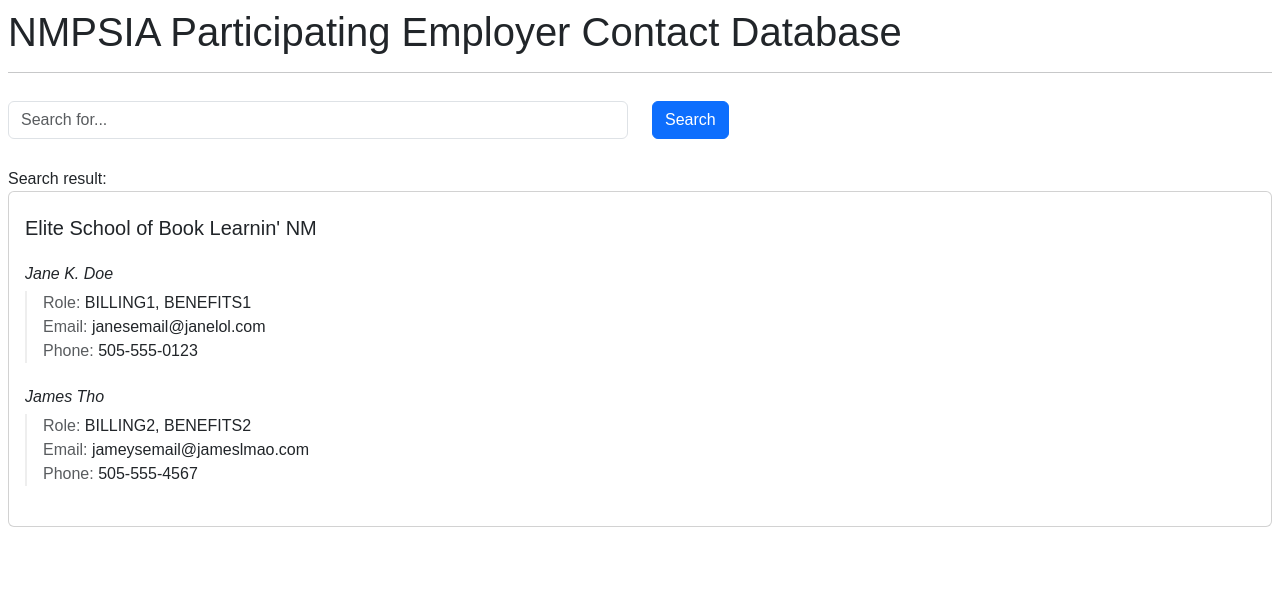
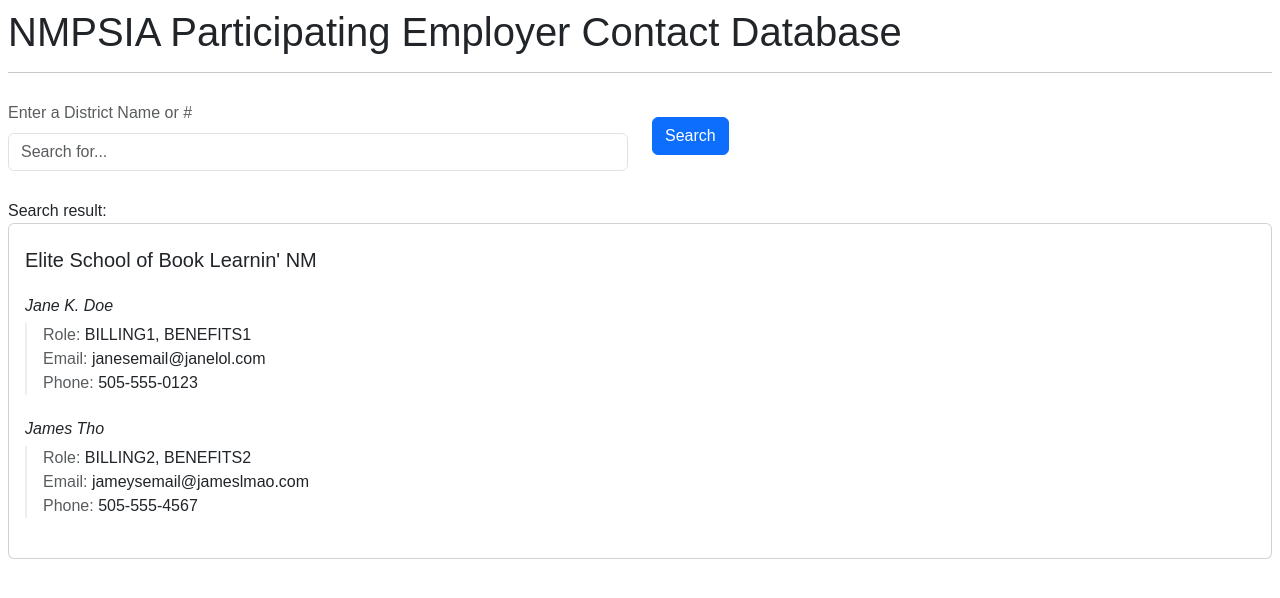
Before and after one commit to emmakatharyn/district-contacts, a React (Create React App) app: page / in a window 1280 px wide. Shown: the top 598 px of the page. Built offline with nearby package versions, Linux system fonts and the light colour scheme.

Commit message:
recover Form.Label from previous commit

```diff
--- a/src/App.js
+++ b/src/App.js
@@ -22,6 +22,9 @@ function App() {
       <Form className='my-4'>
         <Row className='align-items-center'>
           <Col className='my-1'>
+            <Form.Label htmlFor='inlineFormInputName' className='text-muted'>
+              Enter a District Name or #
+            </Form.Label>
             <Search query={query} setQuery={setQuery} />
           </Col>
 
```
